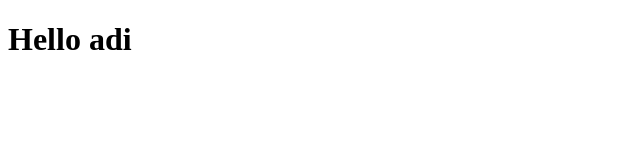
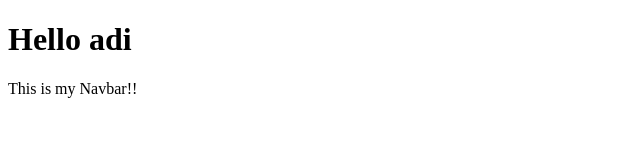
Before and after one commit to Shubhbansal9/git-in-git-out, a plain HTML site: page index.html in a window 1280 px wide. Shown: the whole page, without its empty margins (0-640 px from the left). Drawn offline with Linux system fonts and the light colour scheme.

Commit message:
fix:fixed the navbar

```diff
--- a/index.html
+++ b/index.html
@@ -5,9 +5,12 @@
     <meta http-equiv="X-UA-Compatible" content="IE=edge">
     <meta name="viewport" content="width=device-width, initial-scale=1.0">
     <title>Document</title>
+
     <h1>Hello adi</h1>
 </head>
 <body>
-
+    <nav>
+        <div>This is my Navbar!!</div>
+    </nav>
 </body>
 </html>
```
Also changed, not shown: 1 other file.
